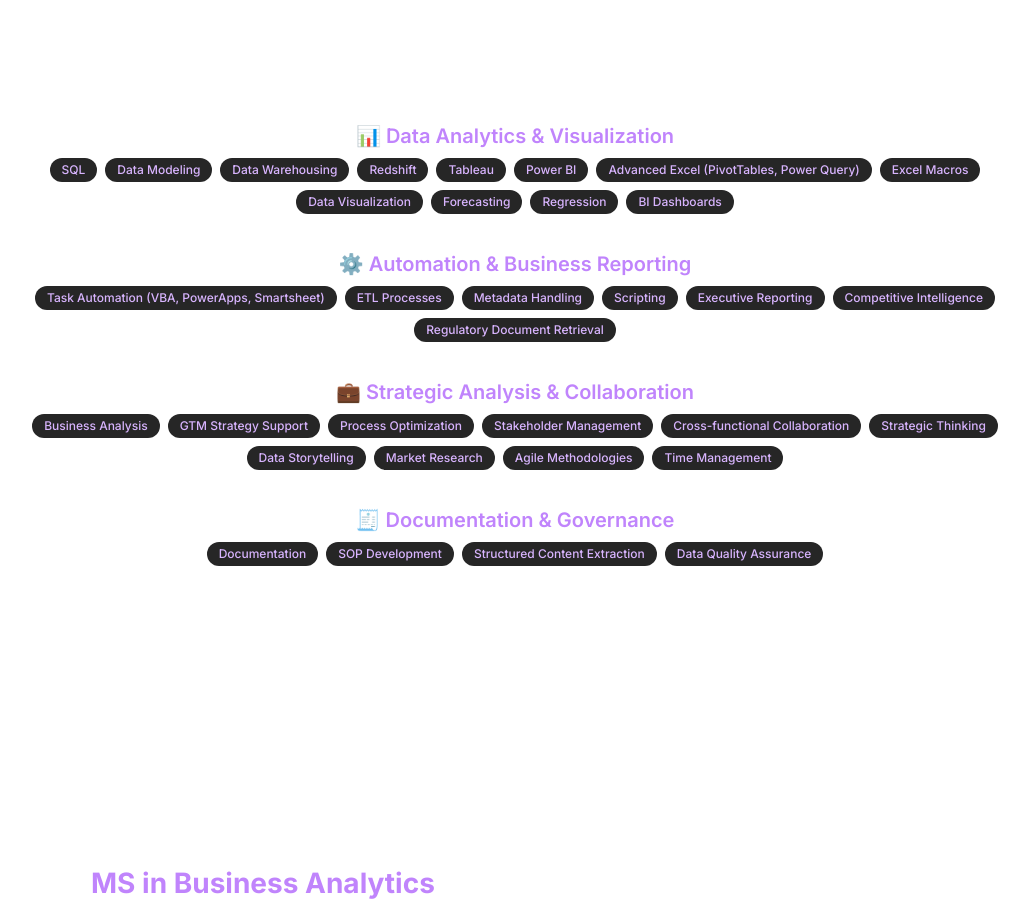
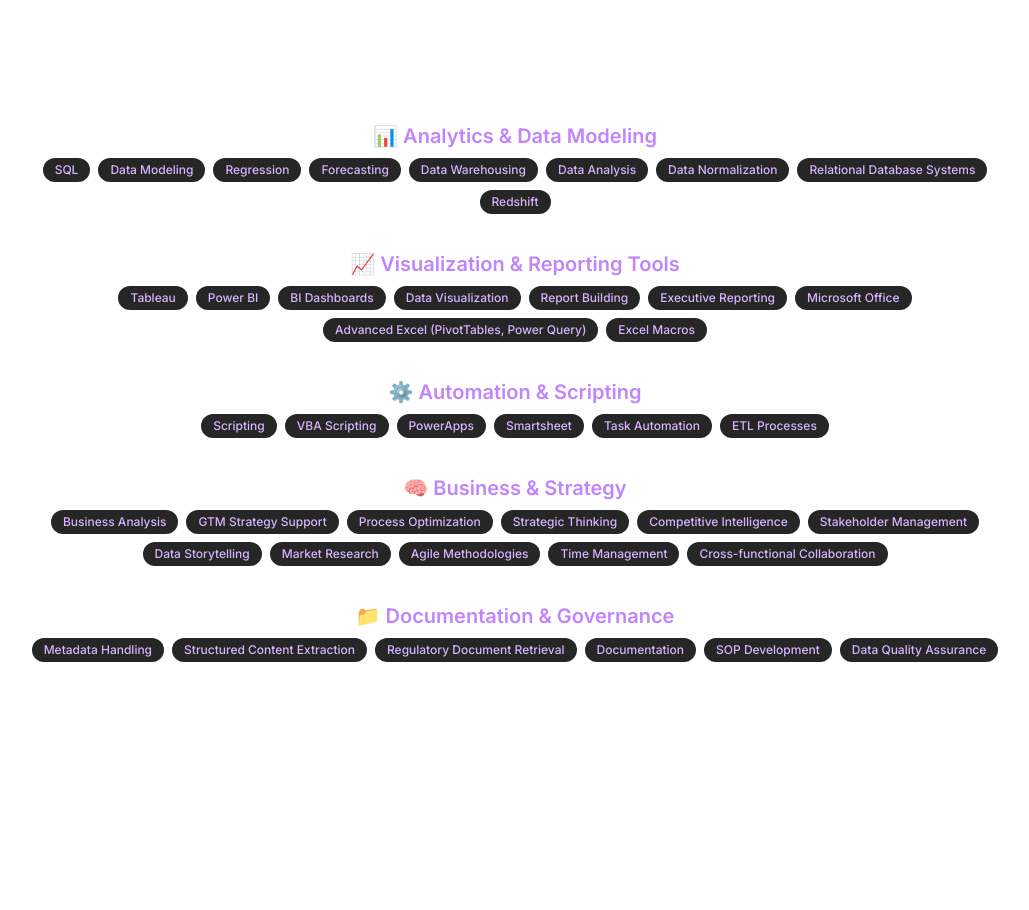
Before and after one commit to dsappa7196/dsappa7196.github.io, a React (Vite) app: page / in a window 1280 px wide. Shown: the part 3580-4490 px from the top of the page, without its empty margins (125-1154 px from the left). Built offline with nearby package versions, Linux system fonts and the light colour scheme.

Commit message:
style: group core skills into readable categories for better UX

```diff
--- a/src/constants/index.js
+++ b/src/constants/index.js
@@ -142,22 +142,30 @@ export const PROJECTS = [
 // Skills by Category
 
 export const skillsByCategory = {
-  '📊 Data Analytics & Visualization': [
-    'SQL', 'Data Modeling', 'Data Warehousing', 'Redshift',
-    'Tableau', 'Power BI', 'Advanced Excel (PivotTables, Power Query)', 'Excel Macros',
-    'Data Visualization', 'Forecasting', 'Regression', 'BI Dashboards'
+  '📊 Analytics & Data Modeling': [
+    'SQL', 'Data Modeling', 'Regression', 'Forecasting',
+    'Data Warehousing', 'Data Analysis', 'Data Normalization',
+    'Relational Database Systems', 'Redshift'
   ],
-  '⚙️ Automation & Business Reporting': [
-    'Task Automation (VBA, PowerApps, Smartsheet)', 'ETL Processes', 'Metadata Handling', 'Scripting',
-    'Executive Reporting', 'Competitive Intelligence', 'Regulatory Document Retrieval'
+  '📈 Visualization & Reporting Tools': [
+    'Tableau', 'Power BI', 'BI Dashboards', 'Data Visualization',
+    'Report Building', 'Executive Reporting', 'Microsoft Office',
+    'Advanced Excel (PivotTables, Power Query)', 'Excel Macros'
   ],
-  '💼 Strategic Analysis & Collaboration': [
+  '⚙️ Automation & Scripting': [
+    'Scripting', 'VBA Scripting', 'PowerApps', 'Smartsheet',
+    'Task Automation', 'ETL Processes'
+  ],
+  '🧠 Business & Strategy': [
     'Business Analysis', 'GTM Strategy Support', 'Process Optimization',
-    'Stakeholder Management', 'Cross-functional Collaboration', 'Strategic Thinking',
-    'Data Storytelling', 'Market Research', 'Agile Methodologies', 'Time Management'
+    'Strategic Thinking', 'Competitive Intelligence', 'Stakeholder Management',
+    'Data Storytelling', 'Market Research', 'Agile Methodologies',
+    'Time Management', 'Cross-functional Collaboration'
   ],
-  '🧾 Documentation & Governance': [
-    'Documentation', 'SOP Development', 'Structured Content Extraction', 'Data Quality Assurance'
+  '📁 Documentation & Governance': [
+    'Metadata Handling', 'Structured Content Extraction',
+    'Regulatory Document Retrieval', 'Documentation',
+    'SOP Development', 'Data Quality Assurance'
   ]
 };
 
```
